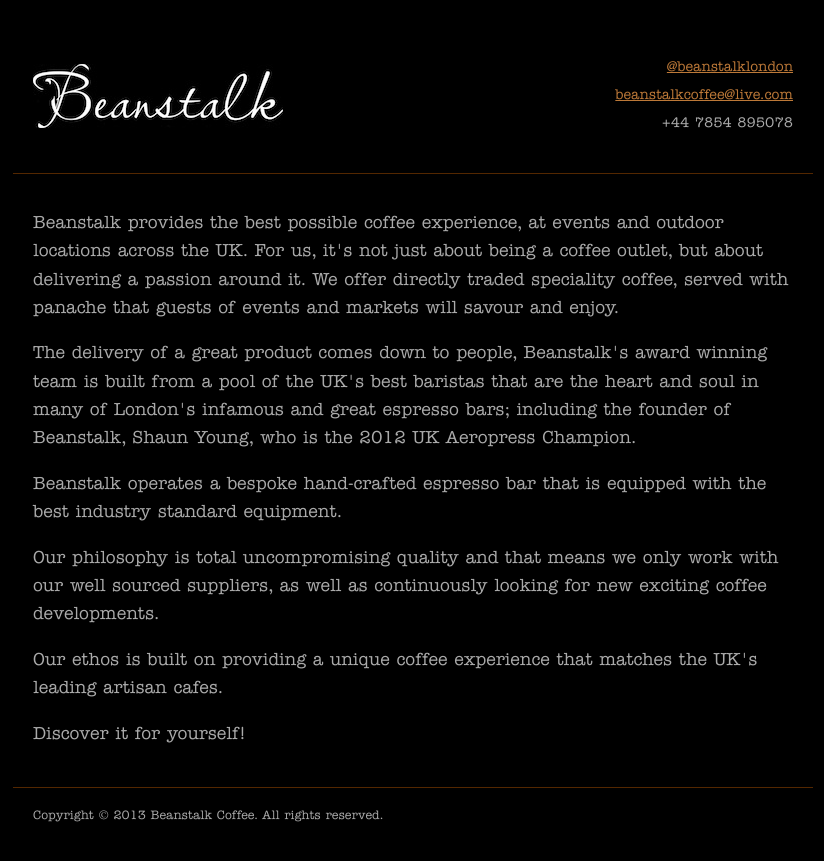
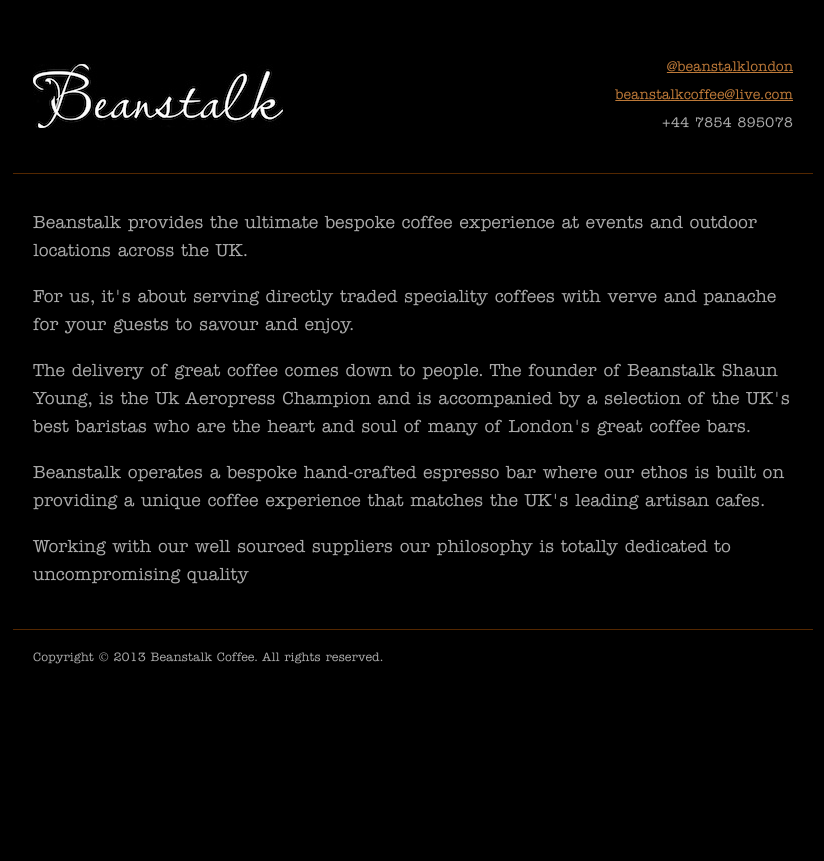
Before and after one commit to beanstalkcoffee/beanstalkcoffee.github.com, a Jekyll site: the page built from index.html, in a window 1280 px wide. Shown: the top 861 px of the page, without its empty margins (227-1051 px from the left). Built offline with Jekyll 4.4.1, drawn with Linux system fonts in a browser that asks for light colours; Markdown is read by kramdown in place of the engine named in the settings.

Commit message:
updates copy

```diff
--- a/index.html
+++ b/index.html
@@ -4,32 +4,25 @@
 ---
 
 <p>
-  Beanstalk provides the best possible coffee experience, at events and outdoor
-  locations across the UK. For us, it's not just about being a coffee outlet,
-  but about delivering a passion around it. We offer directly traded speciality
-  coffee, served with panache that guests of events and markets will savour and
-  enjoy.
+  Beanstalk provides the ultimate bespoke coffee experience at events and outdoor
+  locations across the UK.
 </p>
 <p>
-  The delivery of a great product comes down to people, Beanstalk's award
-  winning team is built from a pool of the UK's best baristas that are the
-  heart and soul in many of London's infamous and great espresso bars;
-  including the founder of Beanstalk, Shaun Young, who is the 2012 UK Aeropress
-  Champion.
-<p>
-  Beanstalk operates a bespoke hand-crafted espresso bar that is equipped with
-  the best industry standard equipment.
+  For us, it's about serving directly traded speciality coffees with verve and
+  panache for your guests to savour and enjoy.
 </p>
 <p>
-  Our philosophy is total uncompromising quality and that means we only work with
-  our well sourced suppliers, as well as continuously looking for new exciting
-  coffee developments.
+  The delivery of great coffee comes down to people. The founder of Beanstalk
+  Shaun Young, is the Uk Aeropress Champion and is accompanied by a selection
+  of the UK's best baristas who are the heart and soul of many of London's great
+  coffee bars.
 </p>
 <p>
-  Our ethos is built on providing a unique coffee experience that matches the
-  UK's leading artisan cafes.
+  Beanstalk operates a bespoke hand-crafted espresso bar where our ethos is
+  built on providing a unique coffee experience that matches the UK's leading
+  artisan cafes.
 </p>
-
 <p>
-  Discover it for yourself!
+  Working with our well sourced suppliers our philosophy is totally dedicated
+  to uncompromising quality
 </p>
```
